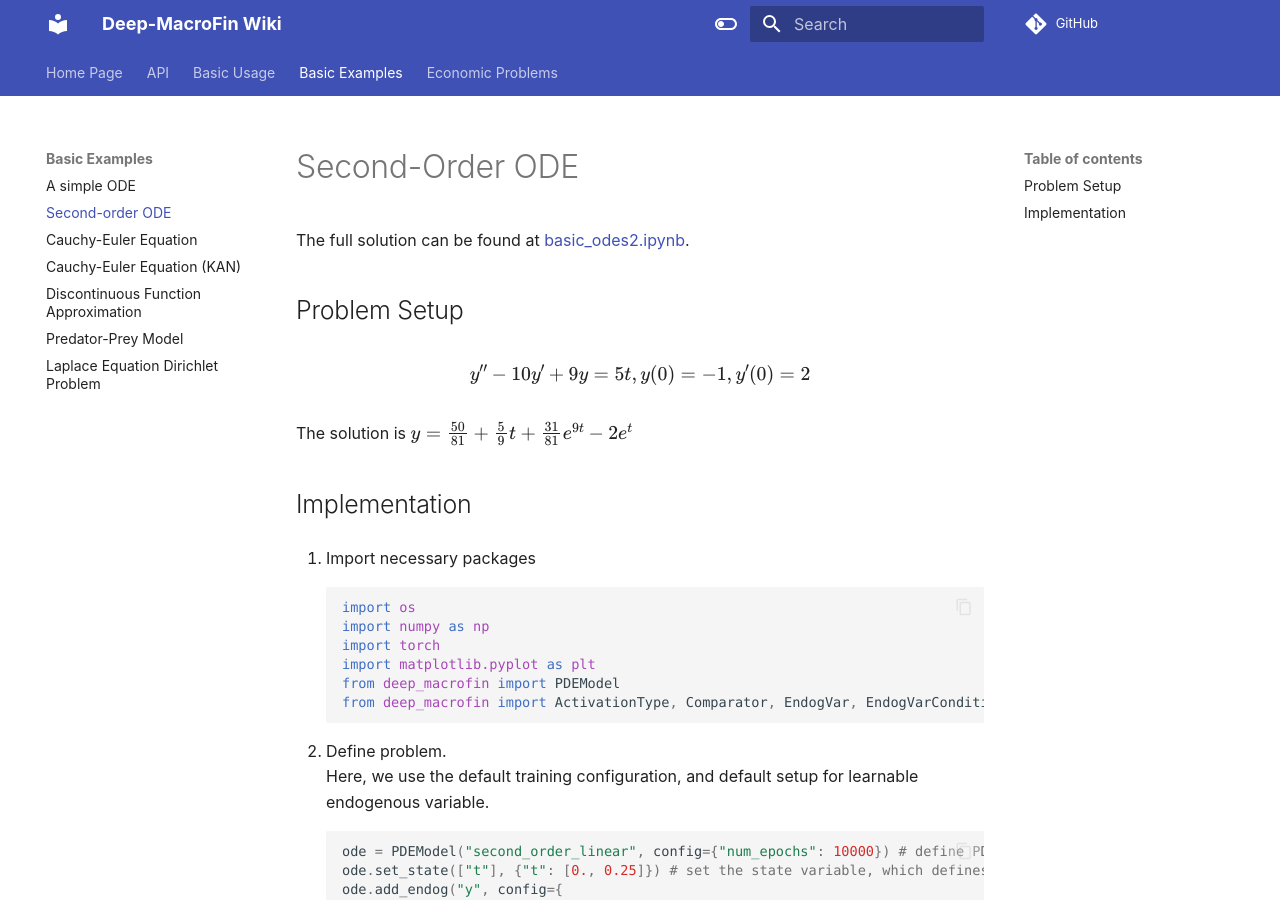
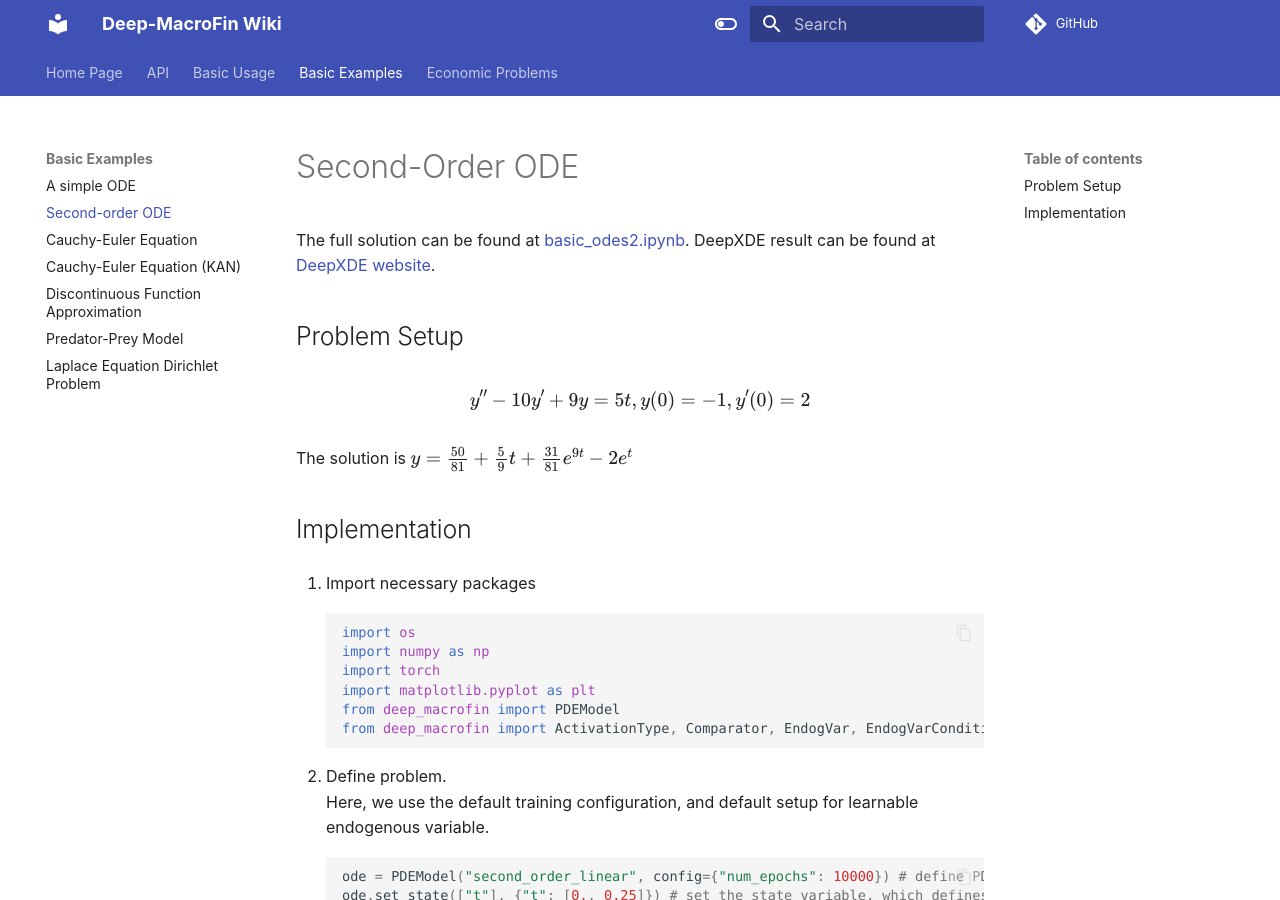
Before and after one commit to rotmanfinhub/deep-macrofin, an MkDocs documentation site: the page built from docs/examples/odes/second_order.md, in a window 1280 px wide and 900 px high. Built offline with MkDocs 1.6.1 and Material for MkDocs 9.7.7, drawn with Linux system fonts in a browser that asks for light colours; comment, search, counter and statistics services are not loaded.

Commit message:
added DeepXDE website in second_order.md

```diff
--- a/docs/examples/odes/second_order.md
+++ b/docs/examples/odes/second_order.md
@@ -1,6 +1,7 @@
 # Second-Order ODE
 
 The full solution can be found at <a href="https://github.com/rotmanfinhub/deep-macrofin/blob/main/examples/basic_examples/basic_odes2.ipynb" target="_blank">basic_odes2.ipynb</a>.
+DeepXDE result can be found at <a href="https://deepxde.readthedocs.io/en/latest/demos/pinn_forward/ode.2nd.html" target="_blank">DeepXDE website</a>.
 
 ## Problem Setup
 $$y''-10y'+9y=5t, y(0)=-1, y'(0)=2$$
```
